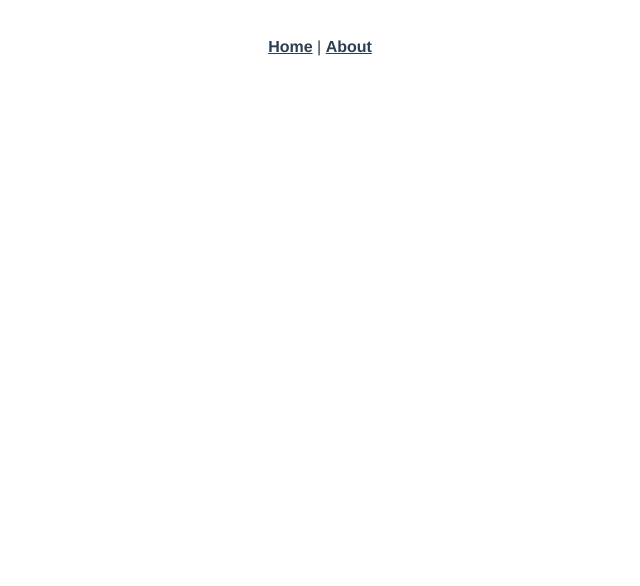
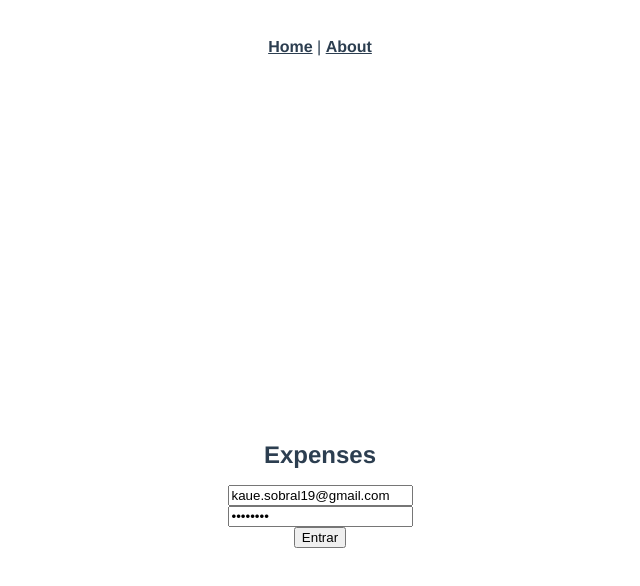
Before and after one commit to DefaultD/CrudVue-Firebase, a Vue app: page /login in a window 1280 px wide. Before the commit this address had no page. Shown: the top 586 px of the page, without its empty margins (320-960 px from the left). Built offline with nearby package versions, Linux system fonts and the light colour scheme.

Commit message:
implementação do firebase

```diff
--- a/package.json
+++ b/package.json
@@ -12,6 +12,7 @@
     "@fortawesome/fontawesome-svg-core": "^6.2.1",
     "bootstrap": "^5.2.3",
     "core-js": "^3.8.3",
+    "firebase": "^9.16.0",
     "vue": "^3.2.13",
     "vue-router": "^4.0.3"
   },
--- a/src/App.vue
+++ b/src/App.vue
@@ -3,8 +3,15 @@
         <router-link to="/">Home</router-link> |
         <router-link to="/about">About</router-link>
     </nav>
-  <router-view/>
+    <router-view />
 </template>
+<script>
+export default {
+    mounted() {
+        console.log(this.$firebase)
+    }
+}
+</script>
 
 <style lang="scss">
 #app {
--- /dev/null
+++ b/src/firebase/index.js
@@ -0,0 +1,18 @@
+import { initializeApp } from "firebase/app";
+import { getFirestore } from 'firebase/firestore'
+
+
+const firebaseConfig = {
+  apiKey: "AIzaSyDefm1o7AR5vXmh_hCjo_95hP1TfCZSpYQ",
+  authDomain: "devtech-4d394.firebaseapp.com",
+  projectId: "devtech-4d394",
+  storageBucket: "devtech-4d394.appspot.com",
+  messagingSenderId: "47580555547",
+  appId: "1:47580555547:web:31a536fe7347283d40cbbe",
+  measurementId: "G-7JME259PKC"
+};
+
+const app = initializeApp(firebaseConfig);
+const db = getFirestore(app)
+
+export default db
--- a/src/main.js
+++ b/src/main.js
@@ -1,5 +1,8 @@
 import { createApp } from 'vue'
 import App from './App.vue'
 import router from './router'
+import FirebaseVue from './firebase'
 
-createApp(App).use(router).mount('#app')
+const app = createApp(App)
+app.config.globalProperties.$firebase = FirebaseVue
+app.use(router).mount('#app')
--- a/src/router/index.js
+++ b/src/router/index.js
@@ -14,6 +14,11 @@ const routes = [
     // this generates a separate chunk (about.[hash].js) for this route
     // which is lazy-loaded when the route is visited.
     component: () => import(/* webpackChunkName: "about" */ '../views/AboutView.vue')
+  },
+  {
+    path: '/login',
+    name: 'login',
+    component: () => import('../views/login/login')
   }
 ]
 
--- /dev/null
+++ b/src/views/login/login.vue
@@ -0,0 +1,89 @@
+<template>
+      <div class="home">
+    <form @submit.prevent="doLogin()" class="form-login">
+      <div class="card">
+        <div class="card-header text-center">
+          <h1 class="mb-0">Expenses</h1>
+        </div>
+        <div class="card-body">
+          <div class="form-group">
+            <input type="email" v-model="email" required placeholder="E-mail" class="form-control">
+          </div>
+          <div class=" mt-2 form-group">
+            <input type="password" v-model="password" required placeholder="Senha" class="form-control">
+          </div>
+          <button class="mt-2 btn btn-primary w-100" :disabled="loading">
+            <template v-if="loading">
+              entrando...
+              <i class="fa fa-spin fa-spinner"></i>
+            </template>
+            <template v-else>
+              Entrar
+              <i class="fa fa-sign-in-alt"></i>
+            </template>
+          </button>
+        </div>
+      </div>
+    </form>
+  </div>
+</template>
+
+<script>
+import { getAuth, signInWithEmailAndPassword } from 'firebase/auth'
+
+export default {
+
+  name: 'LoginPage',
+  data () {
+    return {
+      loading: false,
+      email: 'kaue.sobral19@gmail.com',
+      password: 'olimpo12'
+    }
+  },
+  components: {
+  },
+  methods: {
+    async doLogin () {
+      this.loading = true
+      try {
+        const auth = getAuth()
+        const res = await signInWithEmailAndPassword(auth, this.email, this.password)
+        window.uid = res.user.uid
+        this.$router.push({ name: 'home' })
+      } catch (error) {
+        console.log('err', error)
+      }
+      this.loading = false
+    }
+  },
+
+  beforeRouteEnter (to, from, next) {
+    if (window.uid) {
+      next(vm => {
+        vm.$router.push('/')
+      })
+    } else {
+      next()
+    }
+  }
+}
+</script>
+
+<style lang="scss" scoped>
+.form-login {
+  height: 100vh;
+  display: flex;
+  align-items: center;
+  justify-content: center;
+
+  h1 {
+    font-size: 18pt;
+  }
+
+  .card {
+    width: 30%;
+    color: var(--darker);
+  }
+}
+</style>
```
Also changed, not shown: 2 other files (tests, documents, lock files or other folders). Lines whose indentation alone changed are shown as unchanged.
